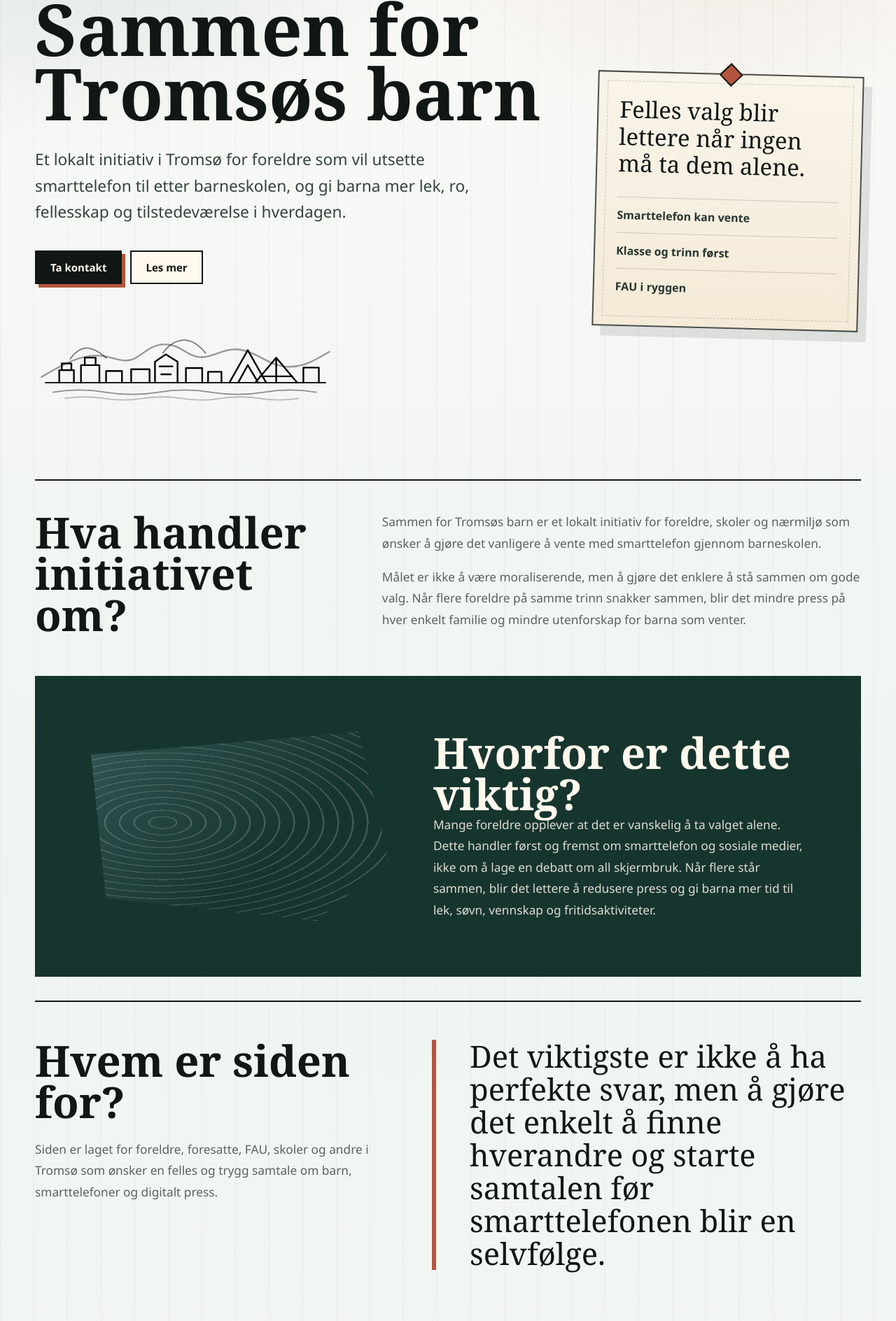
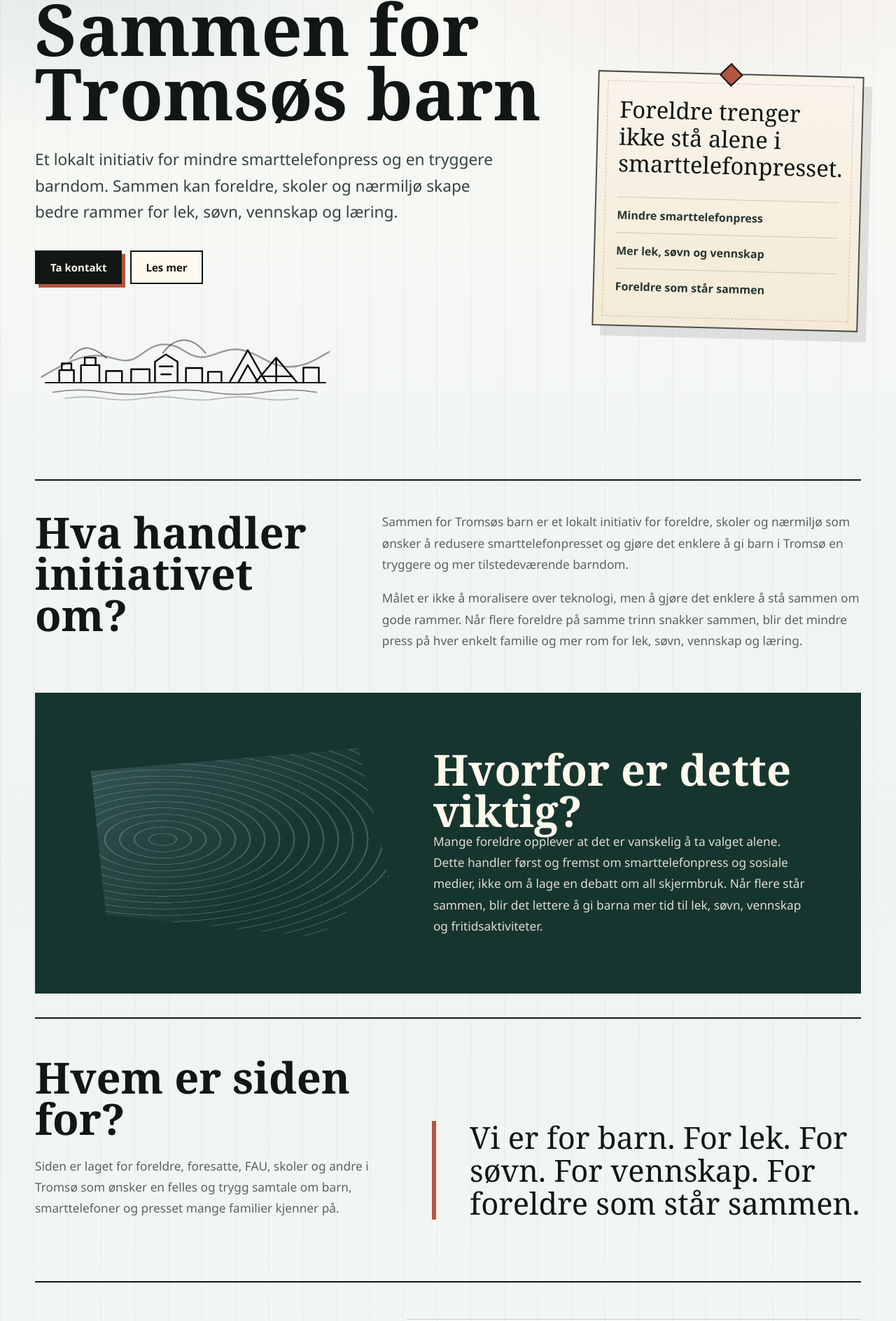
Before and after one commit to ltj54/sammen-for-tromsos-barn, a React (Vite) app: page / in a window 1280 px wide. Shown: the part 240-2128 px from the top of the page at 70% size. Built offline with nearby package versions, Linux system fonts and the light colour scheme.

Commit message:
Update landing page messaging and core principles to focus on smartphone pressure reduction

```diff
--- a/index.html
+++ b/index.html
@@ -6,7 +6,7 @@
     <meta name="viewport" content="width=device-width, initial-scale=1.0" />
     <meta
       name="description"
-      content="Sammen for Tromsøs barn er et lokalt initiativ for en tryggere og mer bevisst digital barndom."
+      content="Sammen for Tromsøs barn er et lokalt initiativ for mindre smarttelefonpress og en tryggere barndom."
     />
     <title>Sammen for Tromsøs barn</title>
   </head>
--- a/src/App.tsx
+++ b/src/App.tsx
@@ -10,9 +10,9 @@ const navItems = [
 ]
 
 const principles = [
-  'Smarttelefon kan vente',
-  'Klasse og trinn først',
-  'FAU i ryggen',
+  'Mindre smarttelefonpress',
+  'Mer lek, søvn og vennskap',
+  'Foreldre som står sammen',
 ]
 
 const contributionSteps = [
@@ -48,9 +48,9 @@ function App() {
           <h1>Sammen for Tromsøs barn</h1>
 
           <p className="lead">
-            Et lokalt initiativ i Tromsø for foreldre som vil utsette
-            smarttelefon til etter barneskolen, og gi barna mer lek, ro,
-            fellesskap og tilstedeværelse i hverdagen.
+            Et lokalt initiativ for mindre smarttelefonpress og en tryggere
+            barndom. Sammen kan foreldre, skoler og nærmiljø skape bedre
+            rammer for lek, søvn, vennskap og læring.
           </p>
 
           <div className="heroActions">
@@ -79,7 +79,7 @@ function App() {
 
         <aside className="noticeBoard" aria-label="Kjernepunkter">
           <div className="noticePin" />
-          <p>Felles valg blir lettere når ingen må ta dem alene.</p>
+          <p>Foreldre trenger ikke stå alene i smarttelefonpresset.</p>
           <ul>
             {principles.map((item) => (
               <li key={item}>{item}</li>
@@ -95,14 +95,15 @@ function App() {
         <div className="sectionText">
           <p>
             Sammen for Tromsøs barn er et lokalt initiativ for foreldre, skoler
-            og nærmiljø som ønsker å gjøre det vanligere å vente med smarttelefon
-            gjennom barneskolen.
+            og nærmiljø som ønsker å redusere smarttelefonpresset og gjøre det
+            enklere å gi barn i Tromsø en tryggere og mer tilstedeværende
+            barndom.
           </p>
           <p>
-            Målet er ikke å være moraliserende, men å gjøre det enklere å stå
-            sammen om gode valg. Når flere foreldre på samme trinn snakker sammen,
-            blir det mindre press på hver enkelt familie og mindre utenforskap for
-            barna som venter.
+            Målet er ikke å moralisere over teknologi, men å gjøre det enklere å
+            stå sammen om gode rammer. Når flere foreldre på samme trinn snakker
+            sammen, blir det mindre press på hver enkelt familie og mer rom for
+            lek, søvn, vennskap og læring.
           </p>
         </div>
       </section>
@@ -113,10 +114,10 @@ function App() {
           <h2>Hvorfor er dette viktig?</h2>
           <p>
             Mange foreldre opplever at det er vanskelig å ta valget alene.
-            Dette handler først og fremst om smarttelefon og sosiale medier,
+            Dette handler først og fremst om smarttelefonpress og sosiale medier,
             ikke om å lage en debatt om all skjermbruk. Når flere står sammen,
-            blir det lettere å redusere press og gi barna mer tid til lek, søvn,
-            vennskap og fritidsaktiviteter.
+            blir det lettere å gi barna mer tid til lek, søvn, vennskap og
+            fritidsaktiviteter.
           </p>
         </div>
       </section>
@@ -127,12 +128,12 @@ function App() {
           <p>
             Siden er laget for foreldre, foresatte, FAU, skoler og andre i
             Tromsø som ønsker en felles og trygg samtale om barn, smarttelefoner
-            og digitalt press.
+            og presset mange familier kjenner på.
           </p>
         </div>
         <p className="largeQuote">
-          Det viktigste er ikke å ha perfekte svar, men å gjøre det enkelt å finne
-          hverandre og starte samtalen før smarttelefonen blir en selvfølge.
+          Vi er for barn. For lek. For søvn. For vennskap. For foreldre som står
+          sammen.
         </p>
       </section>
 
```
